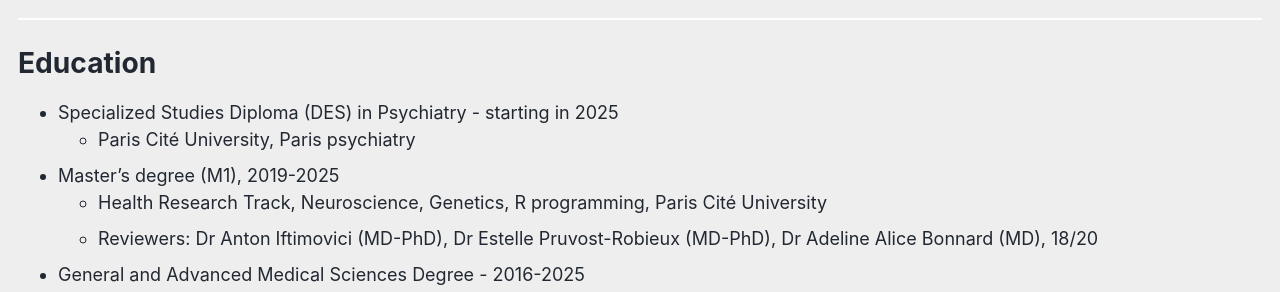
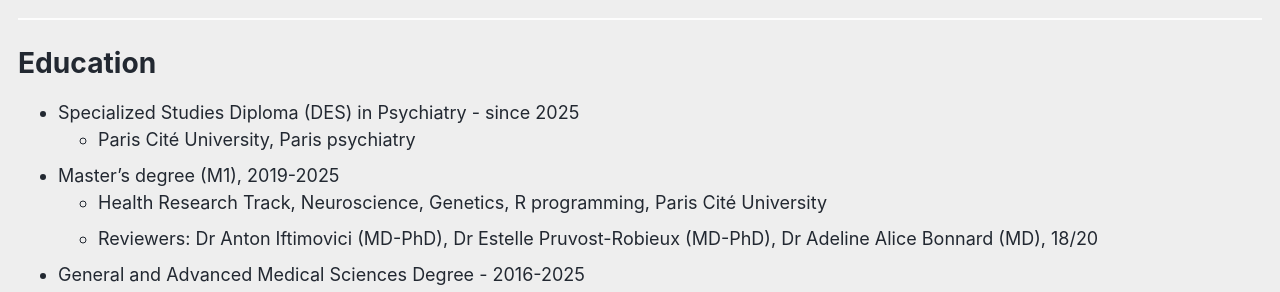
Before and after one commit to thiswillbeyourgithub/website, a Jekyll site: the page built from _pages/cv_en.md, in a window 1280 px wide and 1400 px high. Shown: the part 254-546 px from the top of the window. Built offline with Jekyll 4.4.1, drawn with Linux system fonts in a browser that asks for light colours; a script that is not in the unit is left out; some of the changed text lies outside the part shown.

Commit message:
better timeline
Signed-off-by: thiswillbeyourgithub <26625900+thiswillbeyourgithub@users.noreply.github.com>

```diff
--- a/_pages/cv_en.md
+++ b/_pages/cv_en.md
@@ -40,7 +40,7 @@
 
 
 # Education
-* Specialized Studies Diploma (DES) in Psychiatry - starting in 2025
+* Specialized Studies Diploma (DES) in Psychiatry - since 2025
     * Paris Cité University, Paris psychiatry
 * Master's degree (M1), 2019-2025
     * Health Research Track, Neuroscience, Genetics, R programming, Paris Cité University
@@ -76,7 +76,7 @@
 * German level A1-A2
 
 ## Other
-* Technical & Innovation Advisor at *Société Nouvelle des Cycles Cavales* (ecological intermediate mobility) - starting in 2024
+* Technical & Innovation Advisor at *Société Nouvelle des Cycles Cavales* (ecological intermediate mobility) - since 2024
 * Driver's license (category B) - 2015
 
 # Publication
```
Also changed, not shown: _pages/cv_fr.md (+2 -2 lines).
